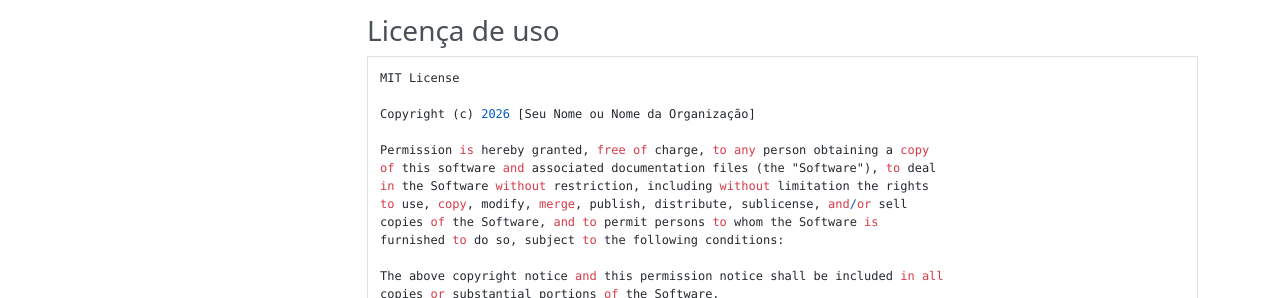
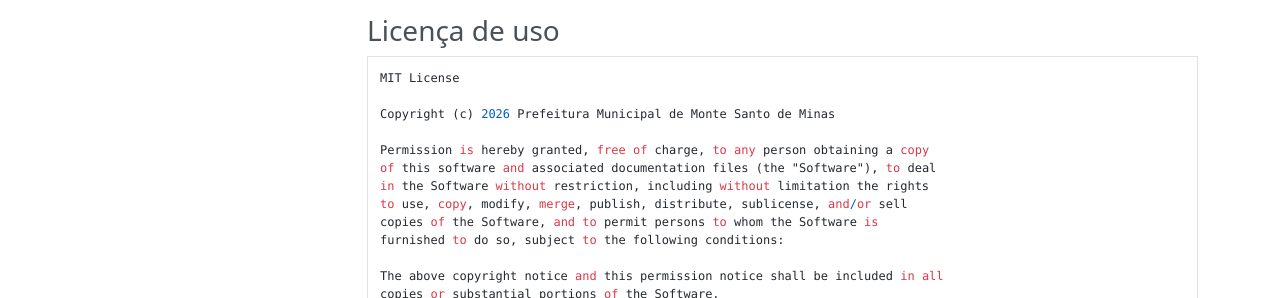
Before and after one commit to klaytonPrinceMS/ipNotificator, an MkDocs documentation site: the page built from docs/Sobre.md, in a window 1280 px wide and 1040 px high. Shown: the part 477-775 px from the top of the window. Built offline with MkDocs 1.6.1, drawn with Linux system fonts in a browser that asks for light colours; nearby versions of some CDN libraries.

Commit message:
20260116 1111

````diff
--- a/docs/Sobre.md
+++ b/docs/Sobre.md
@@ -22,7 +22,7 @@
 ```
 MIT License
 
-Copyright (c) 2026 [Seu Nome ou Nome da Organização]
+Copyright (c) 2026 Prefeitura Municipal de Monte Santo de Minas
 
 Permission is hereby granted, free of charge, to any person obtaining a copy
 of this software and associated documentation files (the "Software"), to deal
````
Also changed, not shown: site/Sobre/index.html, site/index.html, site/search/search_index.json.
